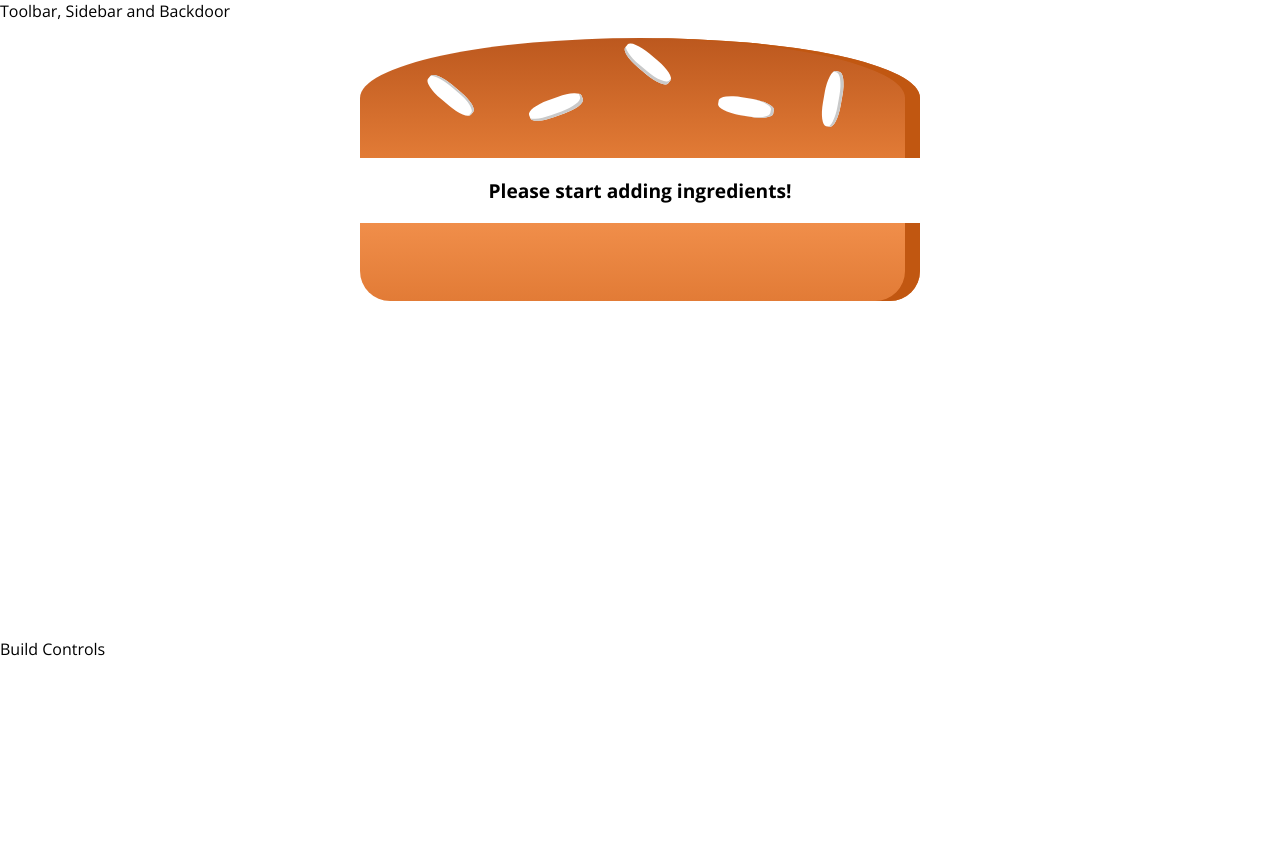
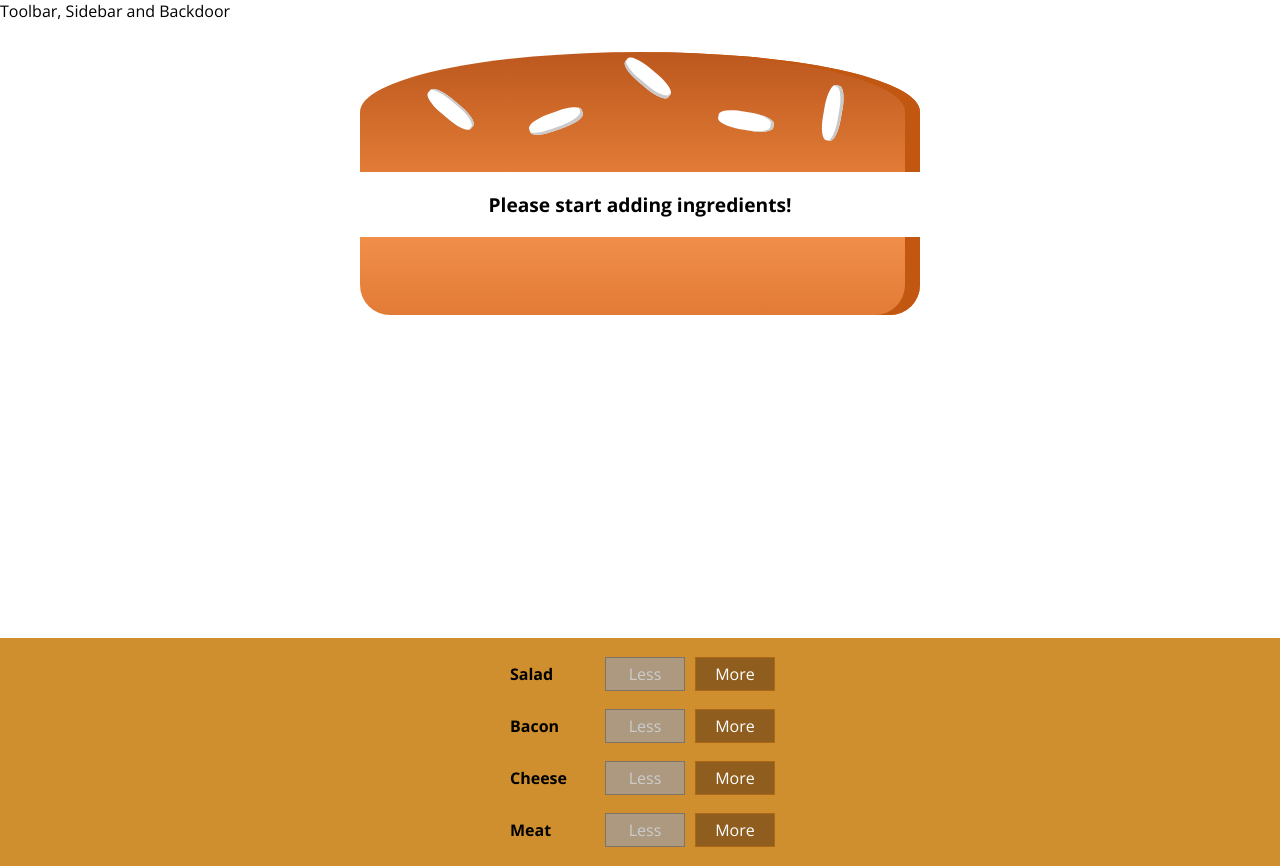
Before and after one commit to MilanMarakana/Burger-App, a React (Create React App) app: page / in a window 1280 px wide. Before the commit the page ends 800 px from the top, so only its background shows below. Built offline with nearby package versions, Linux system fonts and the light colour scheme.

Commit message:
Complete add and remove ingredients in build controls

```diff
--- a/src/components/Burger/BuildControls/BuildControl/BuildControl.js
+++ b/src/components/Burger/BuildControls/BuildControl/BuildControl.js
@@ -2,11 +2,15 @@
 
 import classes from './BuildControl.module.css';
 
+
 const buildControl = (props) => (
     <div className={classes.BuildControl}>
         <div className={classes.Label}>{props.label}</div>
-        <button className={classes.Less}>Less</button>
-        <button className={classes.More}>More</button>
+        <button
+        className={classes.Less}
+        onClick={props.removed}
+        disabled={props.disabled}>Less</button>
+        <button className={classes.More} onClick={props.added}>More</button>
     </div>
 );
 
--- a/src/components/Burger/BuildControls/BuildControls.js
+++ b/src/components/Burger/BuildControls/BuildControls.js
@@ -1,10 +1,25 @@
 import React from 'react';
+import classes from './BuildControls.module.css';
+import BuildControl from './BuildControl/BuildControl';
+
+const controls = [
+    {label: 'Salad', type: 'salad'},
+    {label: 'Bacon', type: 'bacon'},
+    {label: 'Cheese', type: 'cheese'},
+    {label: 'Meat', type: 'meat'}
+];
 
 
 const buildControls = (props) => (
-    <div>
-
-
+    <div className={classes.BuildControls}>
+        {controls.map(ctrl => (
+            <BuildControl
+            key={ctrl.label}
+            label={ctrl.label}
+            added={() => props.ingredientAdded(ctrl.type)}
+            removed={() => props.ingredientRemoved(ctrl.type)}
+            disabled={props.disabled[ctrl.type]} />
+        ))}
     </div>
 );
 
--- a/src/components/Burger/Burger.module.css
+++ b/src/components/Burger/Burger.module.css
@@ -4,6 +4,7 @@
     height: 250px;
     text-align: center;
     font-weight: bold;
+    overflow: scroll;
     font-size: 1.2rem;
 }
 
--- a/src/containers/BurgerBuilder/BurgerBuilder.js
+++ b/src/containers/BurgerBuilder/BurgerBuilder.js
@@ -2,6 +2,14 @@
 
 import Aux from '../../hoc/Auxiliary';
 import Burger from '../../components/Burger/Burger';
+import BuildControls from '../../components/Burger/BuildControls/BuildControls';
+
+const INGREDIENT_PRICES = {
+    salad: 0.4,
+    cheese: 0.5,
+    meat: 1.5,
+    bacon: 1.1
+};
 
 class BurgerBuilder extends Component {
     state = {
@@ -10,13 +18,54 @@
             bacon: 0,
             cheese: 0,
             meat: 0
+        },
+        totalPrice: 5
+    }
+
+    addIngredientHandler = (type) => {
+        const oldCount = this.state.ingredients[type];
+        const updateCount = oldCount + 1;
+        const updatedIngredients = {
+            ...this.state.ingredients
+        };
+        updatedIngredients[type] = updateCount;
+        const priceAddition = INGREDIENT_PRICES[type];
+        const oldPrice = this.state.totalPrice;
+        const newPrice = oldPrice + priceAddition;
+        this.setState({totalPrice: newPrice, ingredients: updatedIngredients})
+    }
+
+    removeIngredientHandler = (type) => {
+        const oldCount = this.state.ingredients[type];
+        if(oldCount <= 0){
+            return;
         }
+        const updateCount = oldCount - 1;
+        const updatedIngredients = {
+            ...this.state.ingredients
+        };
+        updatedIngredients[type] = updateCount;
+        const priceDeduction = INGREDIENT_PRICES[type];
+        const oldPrice = this.state.totalPrice;
+        const newPrice = oldPrice - priceDeduction;
+        this.setState({totalPrice: newPrice, ingredients: updatedIngredients})
     }
+
     render () {
+        const disabledInfo = {
+            ...this.state.ingredients
+        }
+        for(let key in disabledInfo) {
+            disabledInfo[key] = disabledInfo[key] <= 0;
+        }
         return (
             <Aux>
                 <Burger ingredients={this.state.ingredients}/>
-                <div>Build Controls</div>
+                <BuildControls
+                    ingredientAdded={this.addIngredientHandler}
+                    ingredientRemoved={this.removeIngredientHandler}
+                    disabled={disabledInfo}
+                />
             </Aux>
         );
     }
```
